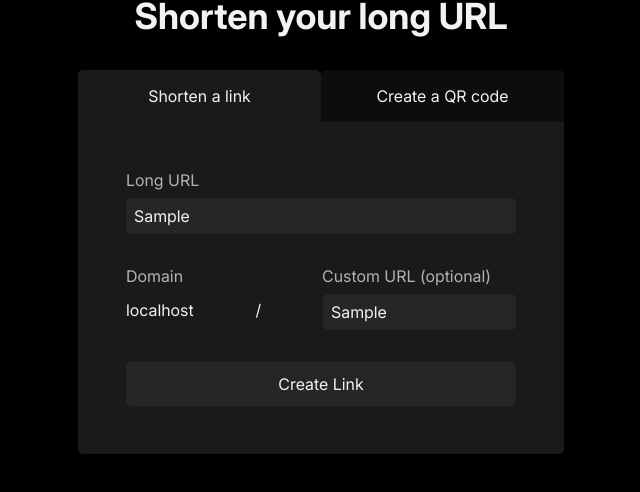
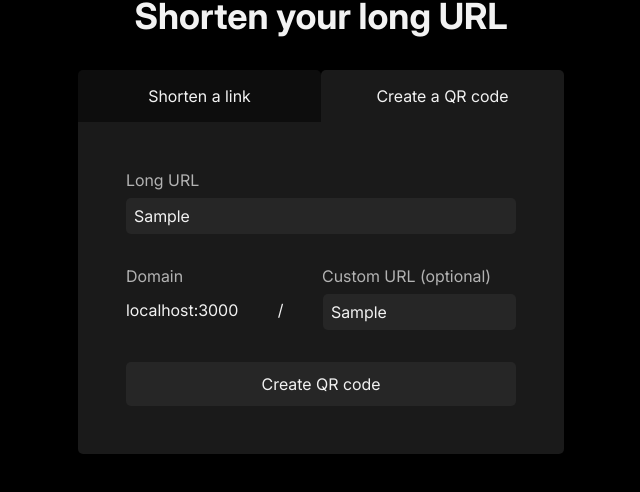
Before and after one commit to iamvetle/url-shortener, a Nuxt app: page / in a window 1280 px wide. Both pictures are taken after typing "Sample", "Sample" into the empty fields and a click on the button "Create a QR code". Shown: the part 176-668 px from the top of the page, without its empty margins (319-959 px from the left). Built offline with nearby package versions, Linux system fonts and the light colour scheme; no server answers.

Commit message:
Make a part where you can create QR-codes

```diff
--- a/app/app.vue
+++ b/app/app.vue
@@ -3,15 +3,37 @@
 		<h1>Shorten your long URL</h1>
 		<div id="shortener-or-qrcode-box">
 			<div id="tops">
-				<button id="shorten-url-top">Shorten a link</button>
-				<button id="create-qr-code-top">Create a QR code</button>
+				<button
+					@click="shortenURLTopClicked()"
+					class="selected-top"
+					id="shorten-url-top"
+				>
+					Shorten a link
+				</button>
+				<button
+					@click="createQRCodeTopClicked()"
+					class="not-selected-top"
+					id="create-qr-code-top"
+				>
+					Create a QR code
+				</button>
 			</div>
-			<ShortenURL />
+
+			<ShortenURL :corsHeaders="corsHeaders" v-if="showShortenURL"  />
+			<CreateQRCode :corsHeaders="corsHeaders" v-if="!showShortenURL" />
 		</div>
 	</div>
 </template>
 
 <script setup lang="ts">
+import  ShortenURL from '~/components/ShortenURL.vue';
+
+	type ShortenURLType = InstanceType<typeof ShortenURL>
+
+	const showShortenURL = ref(true);
+
+	const shortenTopRef = useTemplateRef<ShortenURLType>("shorten-top-ref");
+
 	const corsHeaders = {
 		"Access-Control-Allow-Origin": "*",
 		"Access-Control-Allow-Headers":
@@ -32,12 +54,50 @@
 			});
 		}
 	}
+
+	const inputTextLongURL = useState("inputTextLongURL", () => "");
+	const inputTextCustomURL = useState("inputTextCustomURL", () => "");
+	const newShortURL = useState("newShortURL", () => "");
+
+	const resetShortInputs = () => {
+		newShortURL.value = "";
+		inputTextLongURL.value = "";
+		inputTextCustomURL.value = "";
+	}
+
+	function shortenURLTopClicked() {
+		resetShortInputs()
+
+		if (!showShortenURL.value) {
+			const shortenURLElement = document.getElementById("shorten-url-top");
+			(shortenURLElement as Element).classList.toggle("selected-top");
+			(shortenURLElement as Element).classList.toggle("not-selected-top");
+
+			const createQRCodeElement = document.getElementById("create-qr-code-top");
+			(createQRCodeElement as Element).classList.toggle("selected-top");
+			(createQRCodeElement as Element).classList.toggle("not-selected-top");
+			showShortenURL.value = !showShortenURL.value;
+		}
+	}
+
+	function createQRCodeTopClicked() {
+		if (showShortenURL.value) {
+			const createQRCodeElement = document.getElementById("create-qr-code-top");
+			(createQRCodeElement as Element).classList.toggle("selected-top");
+			(createQRCodeElement as Element).classList.toggle("not-selected-top");
+
+			const shortenURLElement = document.getElementById("shorten-url-top");
+			(shortenURLElement as Element).classList.toggle("selected-top");
+			(shortenURLElement as Element).classList.toggle("not-selected-top");
+			showShortenURL.value = !showShortenURL.value;
+		}
+	}
 </script>
 
 <style scoped>
 	#page-wrapper {
 		background-color: var(--bg-color);
-		height: 100vh;
+		min-height: 100vh;
 		display: flex;
 		flex-direction: column;
 		align-items: center;
@@ -53,8 +113,9 @@
 		margin-top: 32px;
 	}
 
-	#shorten-url-top, #create-qr-code-top {
-		width:50%;
+	#shorten-url-top,
+	#create-qr-code-top {
+		width: 50%;
 		display: inline-block;
 		padding-top: 16px;
 		padding-bottom: 16px;
@@ -62,11 +123,11 @@
 		border-radius: 5px 5px 0 0;
 	}
 
-	#shorten-url-top {
+	.selected-top {
 		background-color: var(--bg-color-2);
 	}
 
-	#create-qr-code-top {
+	.not-selected-top {
 		background-color: var(--bg-color-1-5);
 	}
 
--- a/app/components/CreateQRCode.vue
+++ b/app/components/CreateQRCode.vue
@@ -1,7 +1,249 @@
 <template>
-    <div>
-    </div>
+	<div id="create-qr-code-container">
+		<div id="long-url-container">
+			<label for="input-text-long-url" class="mute">Long URL</label>
+			<input
+				:readonly="Boolean(newShortURL)"
+				minlength="4"
+				id="input-text-long-url"
+				type="text"
+				v-model="inputTextLongURL"
+				@keyup.enter="
+					Boolean(!newShortURL)
+						? createQRCodeAndLink(
+								createQRCodePlaceholderElement as Element,
+								host,
+								corsHeaders,
+								downloadQrLink
+						  )
+						: resetShortInputs()
+				"
+			/>
+		</div>
+
+		<div id="custom-url-container" v-if="!newShortURL">
+			<div id="input-custom-url-label-group">
+				<p class="mute">Domain</p>
+				<label for="input-text-custom-short-url" class="mute"
+					>Custom URL (optional)</label
+				>
+			</div>
+
+			<div id="input-custom-url-group" v-if="!newShortURL">
+				<p>{{ host }}</p>
+				<p>/</p>
+				<div>
+					<input
+						@keyup.enter="
+							createQRCodeAndLink(
+								createQRCodePlaceholderElement as Element,
+								host,
+								corsHeaders,
+								downloadQrLink
+							)
+						"
+						id="input-text-custom-short-url"
+						type="text"
+						v-model="inputTextCustomURL"
+						minlength="3"
+					/>
+				</div>
+			</div>
+		</div>
+
+		<div v-if="newShortURL">
+			<p id="new-short-url-p">New short URL:</p>
+			<input
+				id="new-short-url-input"
+				type="text"
+				readonly
+				v-model="newShortURL"
+			/>
+		</div>
+
+		<div id="qr-code-and-download">
+			<div id="qr-code-placeholder"></div>
+
+			<div v-if="newShortURL" id="download-group">
+				<h2>Download your QRcode now</h2>
+				<a id="downloadQRLink">Download GIF here</a>
+			</div>
+		</div>
+
+		<button
+			v-if="!newShortURL"
+			@click="
+				createQRCodeAndLink(
+					createQRCodePlaceholderElement as Element,
+					host,
+					corsHeaders,
+					downloadQrLink
+				)
+			"
+		>
+			Create QR code
+		</button>
+
+		<button
+			v-if="newShortURL"
+			@click="resetShortInputs()"
+			@keyup.enter="resetShortInputs()"
+		>
+			Create another QR code
+		</button>
+	</div>
 </template>
 
 <script setup lang="ts">
+	defineProps({
+		host: {
+			type: String,
+			default: "localhost:3000",
+		},
+
+		corsHeaders: {
+			type: Object,
+			required: true,
+		},
+	});
+
+	const inputTextLongURL = useState("inputTextLongURL", () => "");
+	const inputTextCustomURL = useState("inputTextCustomURL", () => "");
+	const newShortURL = useState("newShortURL", () => "");
+
+	const createQRCodePlaceholderElement: Ref<null | Element> = ref(null);
+	const downloadQrLink = ref("downloadQRLink");
+
+	onMounted(() => {
+		createQRCodePlaceholderElement.value = document.getElementById(
+			"qr-code-placeholder"
+		);
+	});
+
+	const resetShortInputs = () => {
+		newShortURL.value = "";
+		inputTextLongURL.value = "";
+		inputTextCustomURL.value = "";
+
+		const imgElement = document.getElementById("qr-code-img");
+		imgElement?.remove();
+	};
 </script>
+
+<style scoped>
+	.mute {
+		color: var(--bg-color-muted);
+	}
+
+	input {
+		margin-top: 4px;
+		height: 36px;
+		padding-right: 8px;
+		padding-left: 8px;
+	}
+
+	input,
+	button {
+		background-color: var(--bg-color-3);
+		border: none;
+		border-radius: 5px;
+	}
+
+	#long-url-container {
+		display: flex;
+		flex-direction: column;
+		gap: 4px;
+	}
+
+	#create-qr-code-container {
+		width: 486px;
+		margin-right: auto;
+		margin-left: auto;
+		background-color: var(--bg-color-2);
+		padding-left: 48px;
+		padding-right: 48px;
+		padding-top: 48px;
+		padding-bottom: 48px;
+		border-radius: 0 0 5px 5px;
+	}
+
+	#input-custom-url-label-group {
+		margin-top: 32px;
+		display: flex;
+		justify-content: space-between;
+	}
+
+	#input-custom-url-label-group label {
+		transform: translateX(-25px);
+	}
+
+	#input-custom-url-group {
+		margin-top: 4px;
+		display: flex;
+		justify-content: space-between;
+		align-items: center;
+	}
+
+	#input-text-long-url {
+		width: 100%;
+	}
+
+	#input-text-custom-short-url {
+		width: 193px;
+	}
+
+	button {
+		margin-top: 32px;
+		width: 100%;
+		padding-top: 12px;
+		padding-bottom: 12px;
+	}
+
+	#new-short-url-p {
+		margin-top: 32px;
+		color: var(--bg-color-muted);
+	}
+
+	#new-short-url-input {
+		width: 100%;
+	}
+
+	#qr-code-and-download {
+		display: flex;
+		gap: 16px;
+	}
+
+	#downloadQRLink {
+		margin-top: 8px;
+		text-decoration: none;
+		display: block;
+		width: 100%;
+		color: var(--bg-color-text);
+		background-color: var(--bg-color-3);
+		text-align: center;
+		padding-top: 8px;
+		padding-bottom: 8px;
+		border-radius: 5px;
+	}
+
+	#downloadQRLink:hover {
+		color: var(--bg-color-muted);
+	}
+
+	#download-group {
+		margin-top: 32px;
+
+		display: flex;
+		flex-direction: column;
+		gap: 8px;
+	}
+</style>
+
+<style>
+	#qr-code-img {
+		margin-top: 32px;
+
+		height: 150px;
+		display: inline-block;
+	}
+</style>
--- a/app/components/ShortenURL.vue
+++ b/app/components/ShortenURL.vue
@@ -51,18 +51,17 @@
 </template>
 
 <script setup lang="ts">
-	const host = ref("localhost:3000");
+	defineProps({
+		host: {
+			type:String,
+			default: "localhost:3000"
+		},
 
-	onMounted(() => {
-		host.value = window.location.host
+		corsHeaders: {
+			type: Object,
+			required: true
+		}
 	})
-
-	const corsHeaders = {
-		"Access-Control-Allow-Origin": "*",
-		"Access-Control-Allow-Headers":
-			"authorization, x-client-info, apikey, content-type",
-		"Access-Control-Allow-Methods": "GET, POST, OPTIONS",
-	};
 
 	const inputTextLongURL = useState("inputTextLongURL", () => "");
 	const inputTextCustomURL = useState("inputTextCustomURL", () => "");
@@ -73,6 +72,7 @@
 		inputTextLongURL.value = "";
 		inputTextCustomURL.value = "";
 	}
+
 </script>
 
 <style scoped>
--- /dev/null
+++ b/app/composables/createQRCodeAndLink.ts
@@ -0,0 +1,42 @@
+/**
+ * Creates a short url for the long url, and creates a QR code
+ *
+ * @param element The element to add the img to
+ * @param url The url to create a URL code for
+ * @param hostname The hostname
+ * @param headers The headers to use
+ * @param linkElementID (optional) The <a> elements ID to add download link to
+ */
+export default async function (
+	element: Element,
+	hostname: string,
+	headers: object,
+	linkElementID?: string,
+): Promise<void> {
+	const newLink = await createShortLink(hostname, headers);
+	const newShortURL = useState("newShortURL", () => "");
+
+	if (newLink) {
+		const base64URL = createQRCode(newShortURL.value);
+
+		const imgElement = document.createElement("img");
+		imgElement.src = base64URL;
+		imgElement.id = "qr-code-img"
+        // imgElement.height = 150;
+
+		element.appendChild(imgElement);
+
+		if (linkElementID) {
+
+			const linkElement = document.getElementById(linkElementID) as HTMLAnchorElement;
+			console.log(linkElement)
+
+			linkElement.href = base64URL;
+			linkElement.download = "qrcode.gif"
+		}
+	} else {
+		console.error(
+			"There was something wrong with creating the new short url, and not QR code was created."
+		);
+	}
+}
--- a/app/utils/createQRCode.ts
+++ b/app/utils/createQRCode.ts
@@ -1,12 +1,14 @@
 import qrcode from "qrcode-generator"
 
 /**
-* @param element The element to add the img to
 * @param url The url to create a URL code for
+* @returns A Base64 image url
 */
-export default function (element: Element, url:string) {
+export default function (url:string):string {
     const qr = qrcode(4, "M")
     qr.addData(url);
     qr.make();
-    element.innerHTML = qr.createImgTag(12);
+
+    return qr.createDataURL(12)
+
 }
```
Also changed, not shown: app/composables/createShortLink.ts (+28 -12 lines), 1 other file (tests, documents, lock files or other folders).
